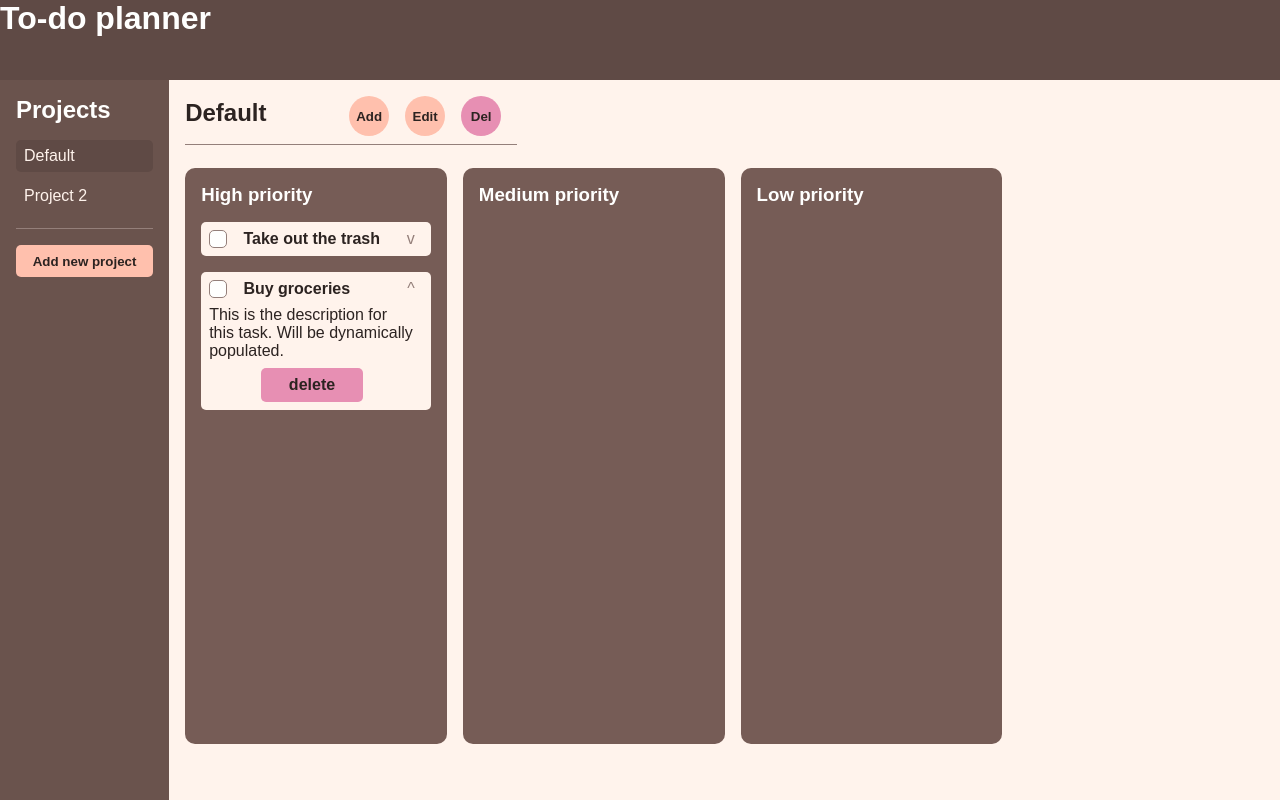
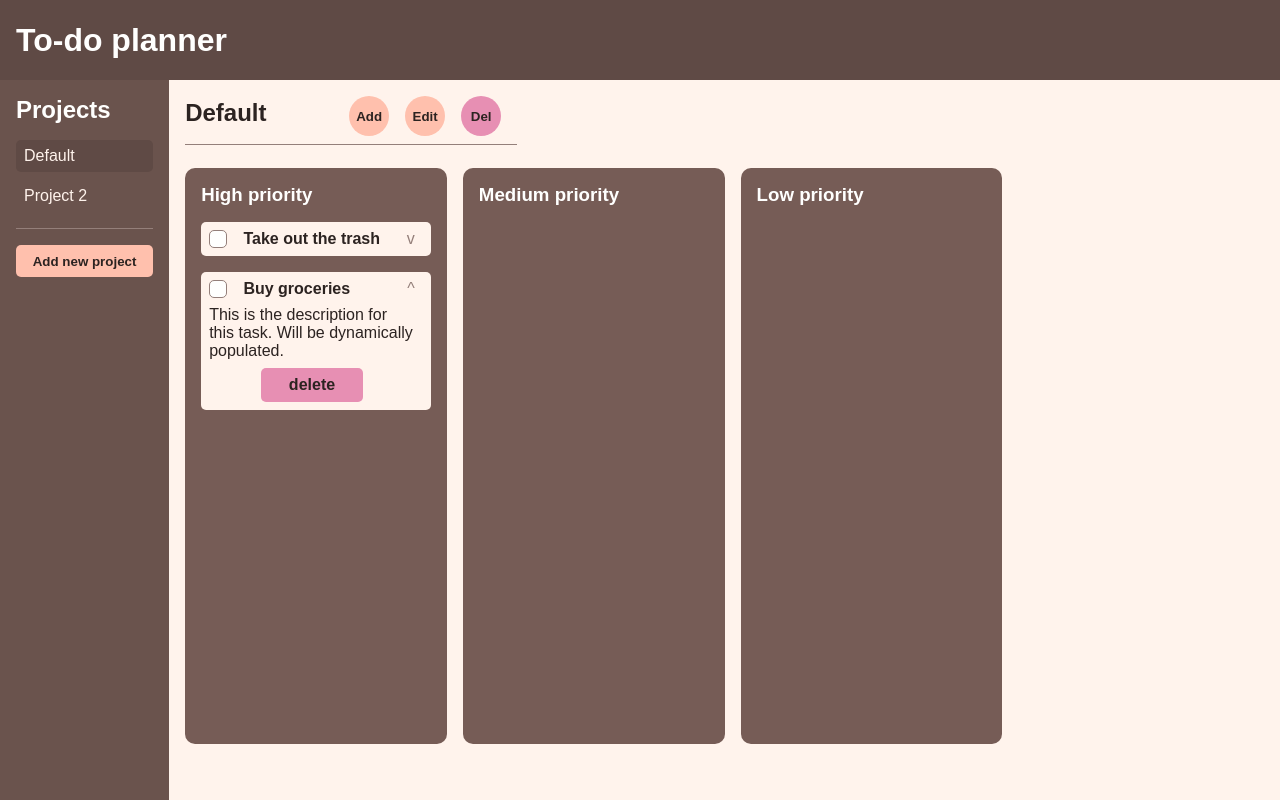
Before and after one commit to Roxanoel/todo, a website built with webpack: page dist/index.html in a window 1280 px wide. Built offline with Linux system fonts and the light colour scheme.

Commit message:
Centred h1 in page header.

```diff
--- a/src/style.css
+++ b/src/style.css
@@ -35,6 +35,10 @@ h1, h2 {
     color: var(--headings);
 }
 
+h1 {
+    align-self: center;
+}
+
 /* MAIN LAYOUT */
 
 body {
@@ -54,9 +58,13 @@ body {
 header {
     grid-column: 1 / -1;
 
+    padding-left: 16px;
+
     height: 100%;
 
     background-color: var(--background-dark);
+
+    display: grid;
 }
 
 .sidebar {
```
Also changed, not shown: dist/main.js.
